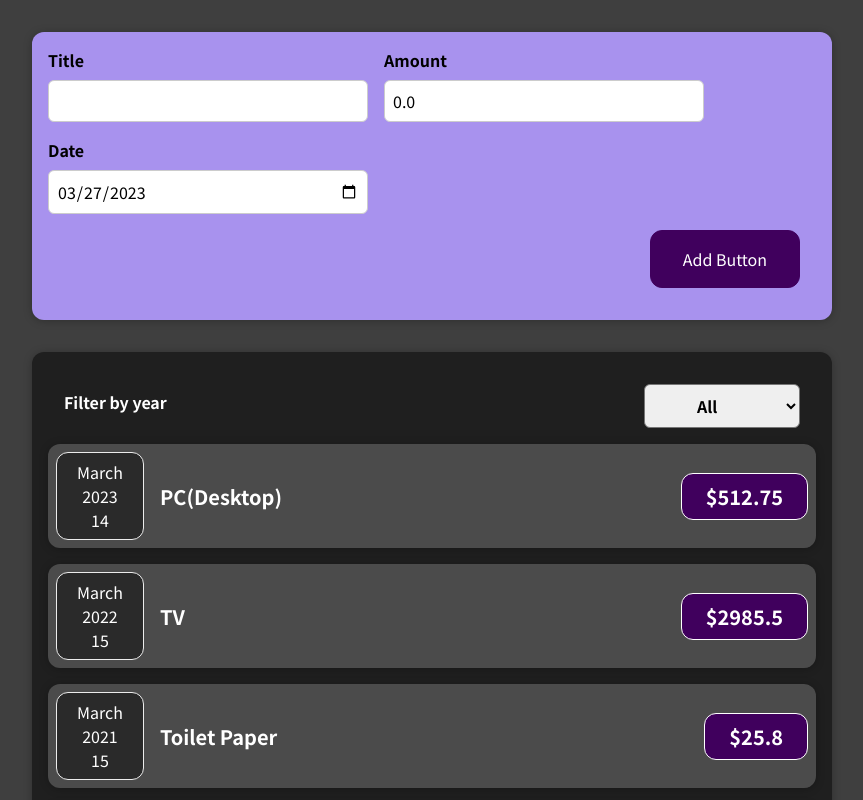
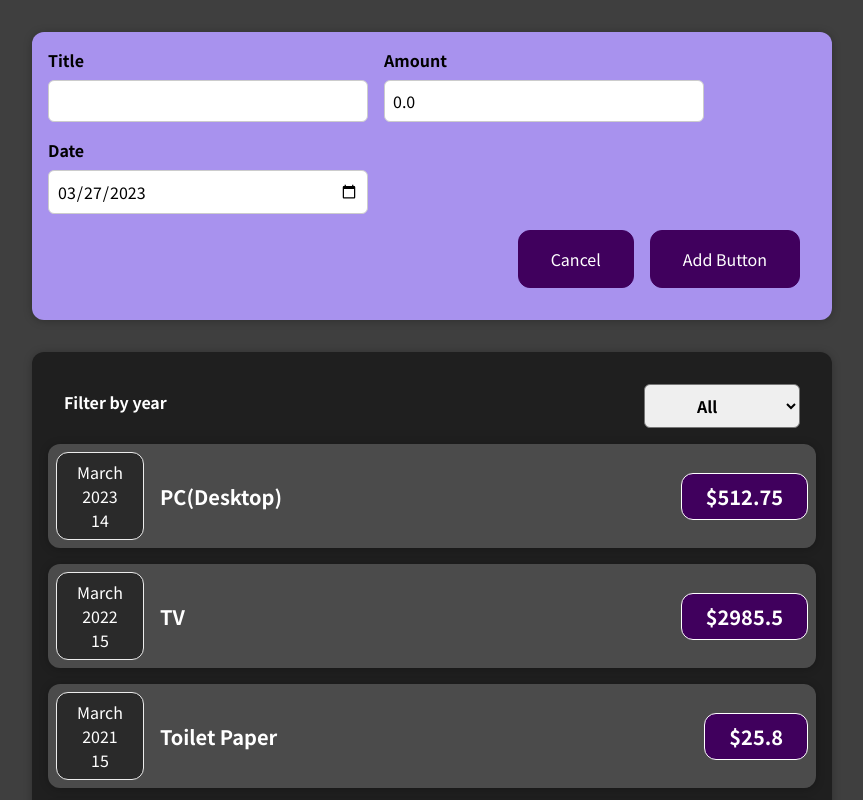
Before and after one commit to MohamedFaalil/expense_tracker, a React (Create React App) app: page / in a window 1280 px wide. Shown: the top 800 px of the page, without its empty margins (208-1071 px from the left). Built offline with nearby package versions, Linux system fonts and the light colour scheme.

Commit message:
Challenge: switching into `Add New Expense` Button and Form is done

```diff
--- a/src/App.js
+++ b/src/App.js
@@ -17,11 +17,12 @@ const App = () => {
         const lastIdNumber = Number(lastIdPhrase.substring(1));
         return `e${lastIdNumber + 1}`;
     }
-    const addExpenseHandler = (expense) => {
+    const addExpenseHandler = (expense, setShowNewExpenseFrmStatus) => {
         expense.id = getNewId();
         setExpenses((prevExpenses)=>{
             return [expense,...prevExpenses];
         });
+        setShowNewExpenseFrmStatus(false);
         // setExpenses([expense, ...expenses]);
     };
 
--- /dev/null
+++ b/src/components/NewExpense/AddExpenseBanner.js
@@ -0,0 +1,16 @@
+import React from "react";
+import Card from "../UI/Card";
+
+const AddExpenseBanner = (props)=>{
+    const addNewExpenseFormHandler = ()=>{
+        props.onShowAddExpenseFormStatus(true);
+    };
+
+    return (
+        <Card>
+            <button onClick={addNewExpenseFormHandler}>Add Expense</button>
+        </Card>
+    );
+};
+
+export default AddExpenseBanner;
--- a/src/components/NewExpense/ExpenseForm.js
+++ b/src/components/NewExpense/ExpenseForm.js
@@ -68,6 +68,10 @@ const ExpenseForm = (props)=>{
         setEnteredDate(getCurrentDate);
     };
 
+    const cancelBtnHandler = ()=>{
+        props.onShowAddExpenseFormStatus(false);
+    };
+
     return (
         <form onSubmit={formSubmitHandler}>
             <div className="new-expense__controls">
@@ -88,6 +92,7 @@ const ExpenseForm = (props)=>{
                            onChange={dateChangeHandler}/>
                 </div>
                 <div className="new-expense__actions">
+                    <button type="button" onClick={cancelBtnHandler}>Cancel</button>
                     <button type="submit">Add Button</button>
                 </div>
             </div>
--- a/src/components/NewExpense/NewExpense.js
+++ b/src/components/NewExpense/NewExpense.js
@@ -1,12 +1,17 @@
-import React from "react";
+import React, {useState} from "react";
 import './NewExpense.css';
 import ExpenseForm from "./ExpenseForm";
+import AddExpenseBanner from "./AddExpenseBanner";
 const NewExpense = (props)=>{
+    const [showNewExpenseFrmStatus, setShowNewExpenseFrmStatus] = useState(true);
     const saveExpenseDataHandler = (enteredExpenseData)=>{
-        props.onAddExpense(enteredExpenseData);
+        props.onAddExpense(enteredExpenseData, setShowNewExpenseFrmStatus);
     };
+
     return (<div className="new-expense">
-        <ExpenseForm onSaveExpenseData={saveExpenseDataHandler}/>
+        {!showNewExpenseFrmStatus && <AddExpenseBanner onShowAddExpenseFormStatus={setShowNewExpenseFrmStatus}/>}
+        {showNewExpenseFrmStatus && <ExpenseForm onSaveExpenseData={saveExpenseDataHandler}
+                                                 onShowAddExpenseFormStatus={setShowNewExpenseFrmStatus}/>}
     </div>);
 };
 
```
